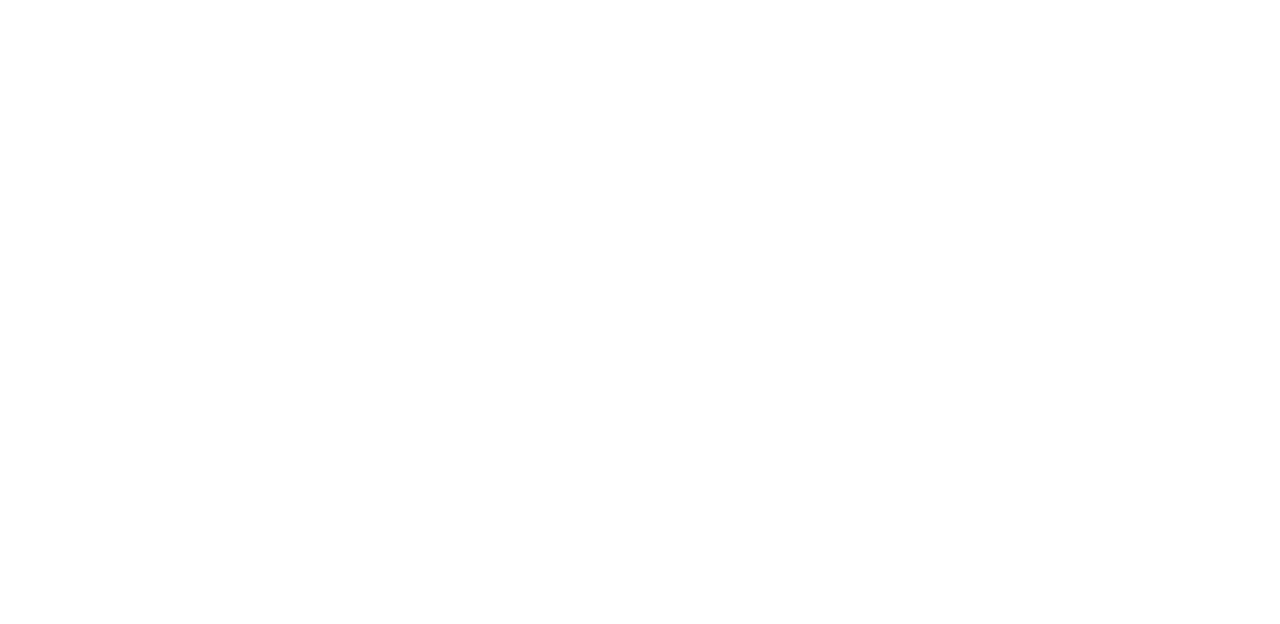
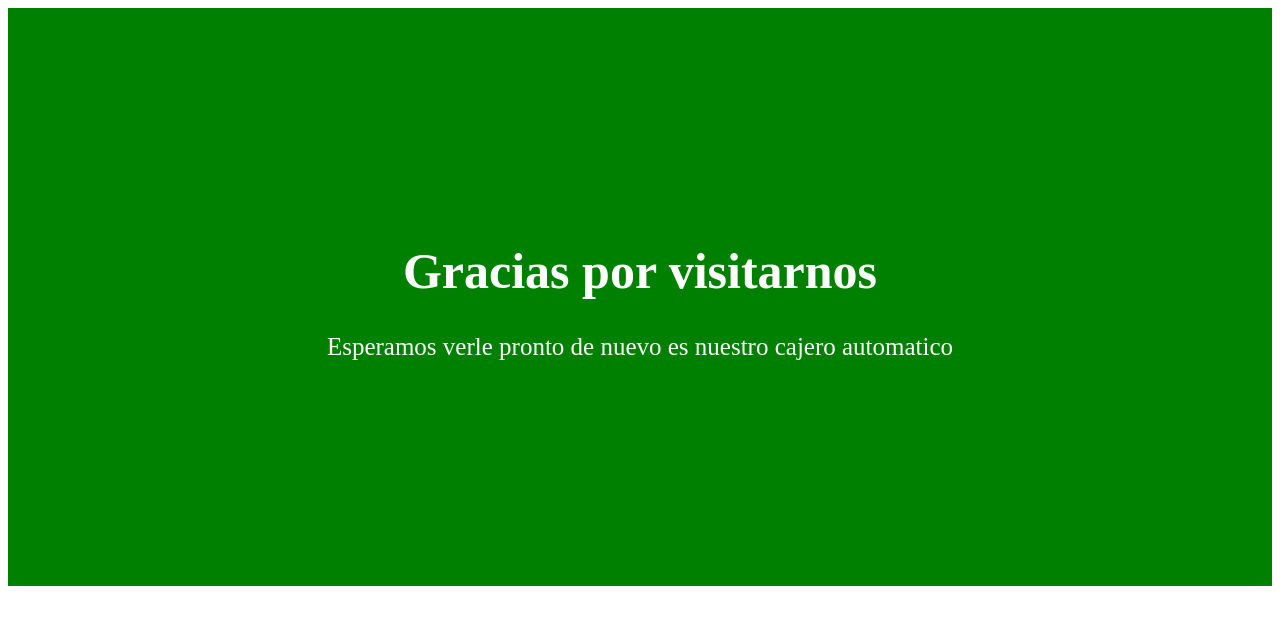
Before and after one commit to alfonn13/Examen_30-10-23-AlfonsoReviejoValle, a plain HTML site: page templates/exit.html in a window 1280 px wide. Drawn offline with Linux system fonts and the light colour scheme.

Commit message:
Update blockexit

```diff
--- a/styles/blockandexit.css
+++ b/styles/blockandexit.css
@@ -0,0 +1,16 @@
+.container{
+    font-size: 25px;
+    text-align: center;
+    color: white;
+
+}
+
+.container.block{
+    background-color: red;
+    padding: 225px;
+}
+
+.container.exit{
+    background-color: green;
+    padding: 200px;
+}
--- a/templates/block.html
+++ b/templates/block.html
@@ -4,9 +4,10 @@
     <meta charset="UTF-8">
     <meta name="viewport" content="width=device-width, initial-scale=1.0">
     <title>Block</title>
+    <link rel="stylesheet" href="../styles/blockandexit.css">
 </head>
 <body>
-    <div class="container">
+    <div class="container block">
         <h1>Cajero Bloqueado</h1>
     </div>
 </body>
--- a/templates/exit.html
+++ b/templates/exit.html
@@ -0,0 +1,17 @@
+<!DOCTYPE html>
+<html lang="en">
+<head>
+    <meta charset="UTF-8">
+    <meta name="viewport" content="width=device-width, initial-scale=1.0">
+    <title>Exit</title>
+    <link rel="stylesheet" href="../styles/blockandexit.css">
+</head>
+<body>
+
+    <div class="container exit">
+        <h1>Gracias por visitarnos</h1>
+        <p>Esperamos verle pronto de nuevo es nuestro cajero automatico</p>
+    </div>
+
+</body>
+</html>
```
